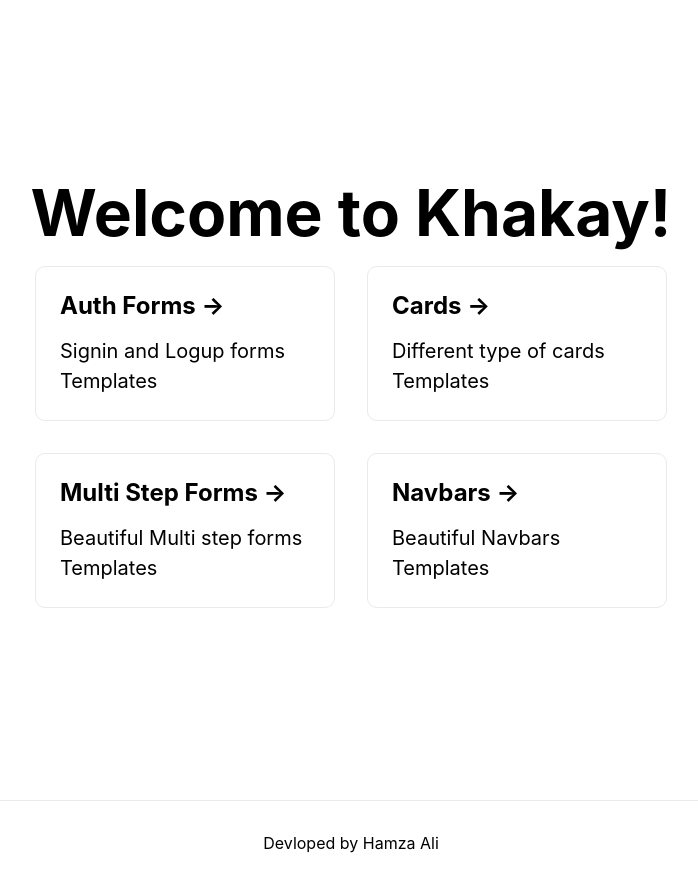
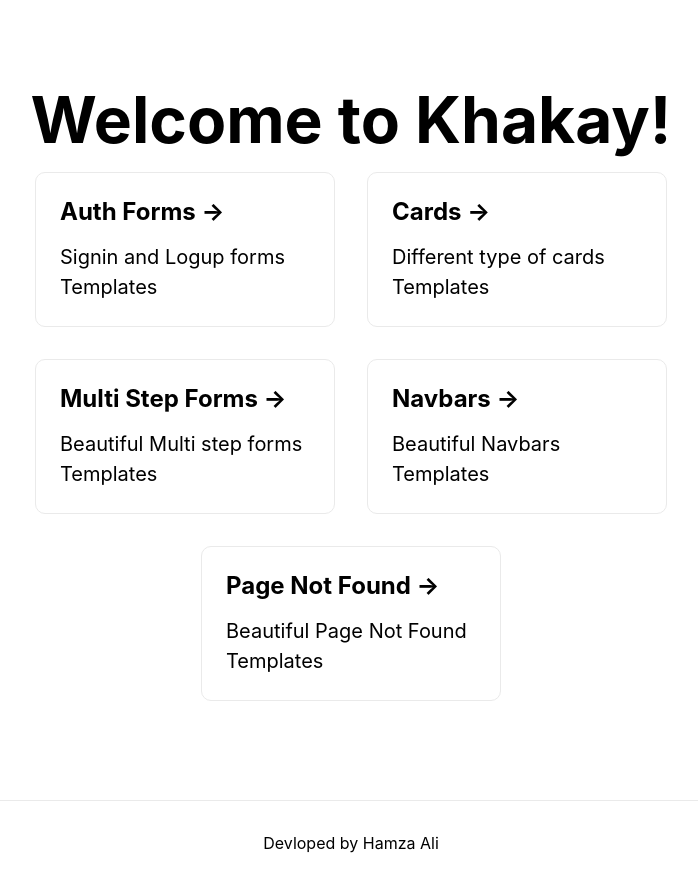
Before and after one commit to Hat52/khakay, a Next.js app: page / in a window 1280 px wide. Shown: the whole page, without its empty margins (289-987 px from the left). Built offline with nearby package versions, Linux system fonts and the light colour scheme.

Commit message:
New template folder :

```diff
--- a/pages/index.tsx
+++ b/pages/index.tsx
@@ -45,6 +45,16 @@ const Home: NextPage = () => {
               Beautiful Navbars Templates
             </p>
           </a>
+
+          <a
+            href="/page-not-found"
+            className={styles.card}
+          >
+            <h2>Page Not Found &rarr;</h2>
+            <p>
+              Beautiful Page Not Found Templates
+            </p>
+          </a>
         </div>
       </main>
 
```
Also changed, not shown: pages/page-not-found/index.tsx (added, +8 -0 lines), pages/coming-soon/index.tsx (added).
